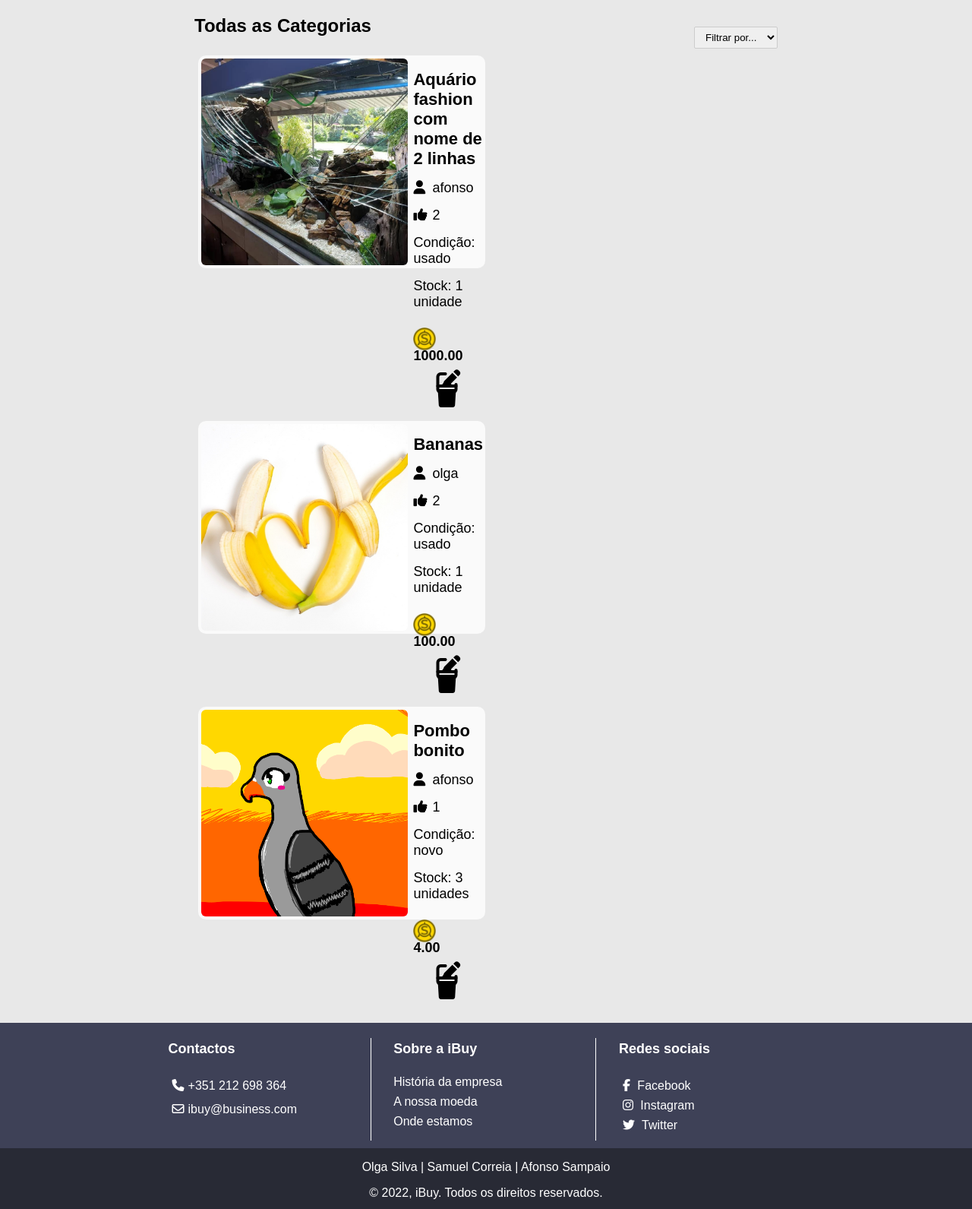
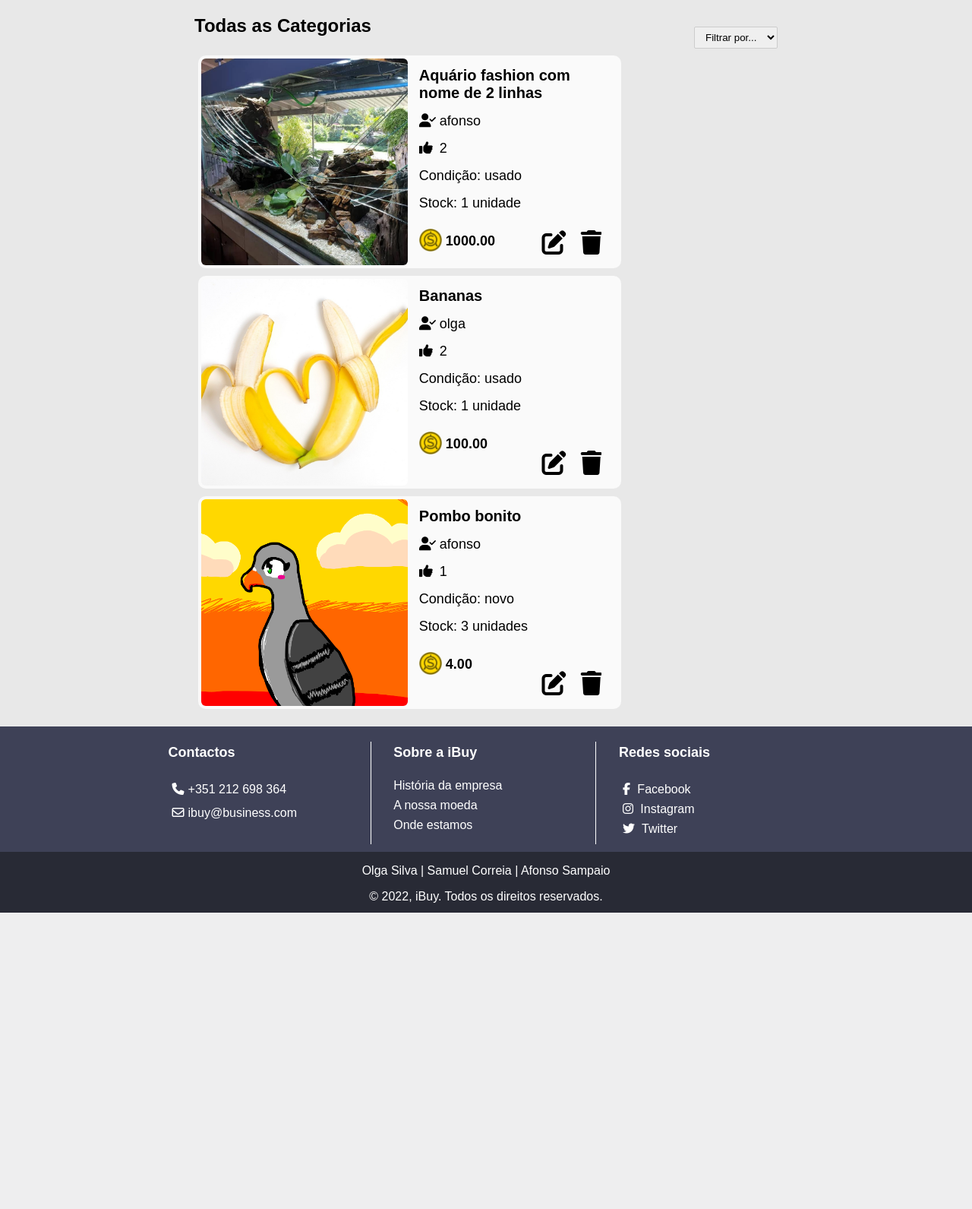
Before and after one commit to samuel0correia/ibuypr, a Django app: page /ibuy/ in a window 1280 px wide. Shown: the part 60-1651 px from the top of the page at 76% size. After the commit the page ends 1261 px from the top, so only its background shows below. Run offline with Django 4.2, Linux system fonts and the light colour scheme; a user stored in the database is signed in; data comes from the database, SQL or seed files in the repository; both versions use the stored data as it was after the commit; some libraries are stand-ins or nearby versions.

Commit message:
Resize of products kinda fixed. Better positioning of image and details of products.

```diff
--- a/ibuypr/ibuy/static/ibuy/style.css
+++ b/ibuypr/ibuy/static/ibuy/style.css
@@ -20,52 +20,74 @@ html, body {
     padding-bottom: 245px; /* altura total do footer */
 }
 
+#teste{
+    margin : 0;
+    padding: 0;
+}
+
 .index-product-wrap {
-    width: 48.2%;
+    width: 100%;
+    max-width: 34.3em;
     border: 4px solid transparent;
     height: 17em;
     display: inline-block;
     border-radius: 10px;
     background-color: #fafafa;
     margin: 5px;
-    margin-bottom: 5px;
-
 }
 
 .index-product-img {
-    float: left;
+    display: inline-block;
 }
 
 .index-product-img img {
     width: 17em;
     height: 17em;
-
     object-fit: cover;
     border-radius: 6px;
 }
 
+.index-product-wrap a {
+    text-decoration: none;
+}
+
 .index-product-details-wrap {
     overflow: hidden;
-    padding-top: 4%;
-    padding-left: 2%;
+    margin-right: 4%;
+    margin-top: 2%;
 
+    width: 100%;
+    max-width: 15em;
+    max-height: 16em;
+    height: 100%;
+
+    display: inline-block;
+    float: right;
+    position: relative;
 }
 
 .index-product-details-wrap i {
-    width: 25px;
+    width: 27px;
+}
+
+#product-link { /*does nothing*/
+    text-decoration: none;
+    color: inherit;
 }
 
 .admin-index-product-options {
-    display: inline-block;
+    position: absolute;
+    bottom:0;
+    right: 0;
     /*margin: 11% 0 0 7.5%;*/
-    margin-right: 0;
     color: black;
+
 }
 
 .admin-index-product-options a {
     text-decoration: none;
     color: inherit;
-    padding-left: 30px;
+    margin-left: 20px;
 }
 
 .admin-index-product-options a:hover {
@@ -365,10 +387,14 @@ header {
 }
 
 .index-product-name a {
-    font-size: 22px;
+    font-size: 20px;
     font-weight: bold;
     text-decoration: none;
     color: black;
+}
+
+.index-product-name {
+    padding-bottom: 0%;
 }
 
 .index-product-username a {
--- a/ibuypr/ibuy/templates/ibuy/index.html
+++ b/ibuypr/ibuy/templates/ibuy/index.html
@@ -132,14 +132,14 @@
         {% if lista_produtos %}
         <h2>{{ titulo }}</h2>
         {% for produto in lista_produtos %}
-        <a href="{% url 'ibuy:produto' produto.id %}">
+        <a id="teste" href="{% url 'ibuy:produto' produto.id %}">
             <section style="cursor: pointer;" class="index-product-wrap" id="{{ produto.id }}">
-                <a href="{% url 'ibuy:produto' produto.id %}">
-                    <section class="index-product-img">
-                        <img src="{% static 'media/images/produto/' %}{{ produto.imagem }}" alt="Produto"
+
+                <section class="index-product-img">
+                    <img src="{% static 'media/images/produto/' %}{{ produto.imagem }}" alt="Produto"
                              id="img-produto">
-                    </section>
-                </a>
+                </section>
+
 
                 <section class="index-product-details-wrap">
 
@@ -150,7 +150,7 @@
                     </section>
                     <section class="index-product-username">
                         <a href="{% url 'ibuy:perfil' produto.user.id %}">
-                            <i class="fa-solid fa-user"></i>{{ produto.user.username }}
+                            <i class="fa-solid fa-user-check"></i>{{ produto.user.username }}
                         </a>
                     </section>
                     <section class="index-product-likes"><i class="fa-solid fa-thumbs-up"></i>{{ produto.total_likes }}
--- a/notas.txt
+++ b/notas.txt
@@ -3,7 +3,7 @@ TODO:
         Fazer verificações para so poder fazer certas coisas quando esta loggado - SAMUEL
         Organizar o codigo: ha certas sitios nas views que se reutiliza muito codigo
         para acedermos apenas a um valor -> passar a por esse valor na session - AFONSO
-        Poder ir para uma categoria através da sidebar sem ser no index - OLGA
+        Poder ir para uma categoria através da sidebar sem ser no index - Done
         Historico de compras (Adicionar tabela) - AFONSO
         Criar algo que simule o carregamento de credito - AFONSO/SAMUEL
         Poder meter video no produto - SAMUEL
```
Also changed, not shown: ibuypr/db.sqlite3.
